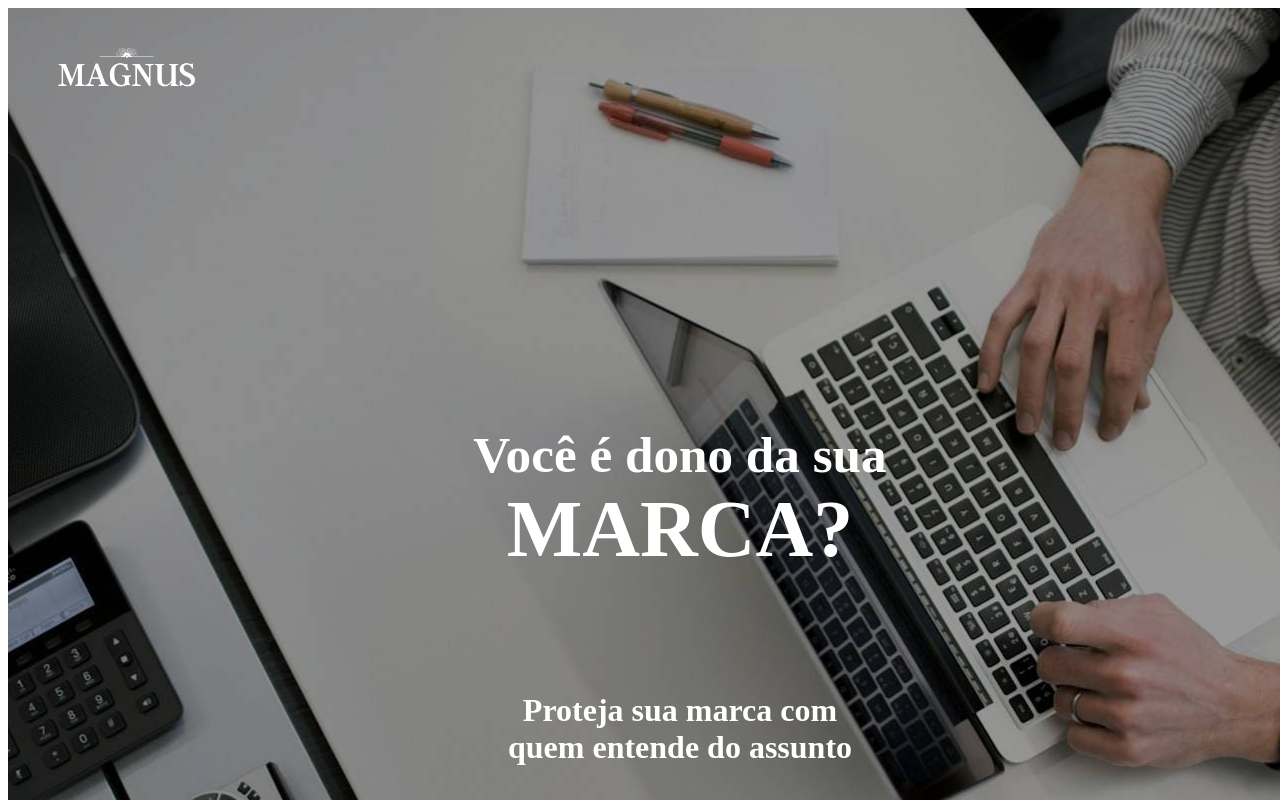
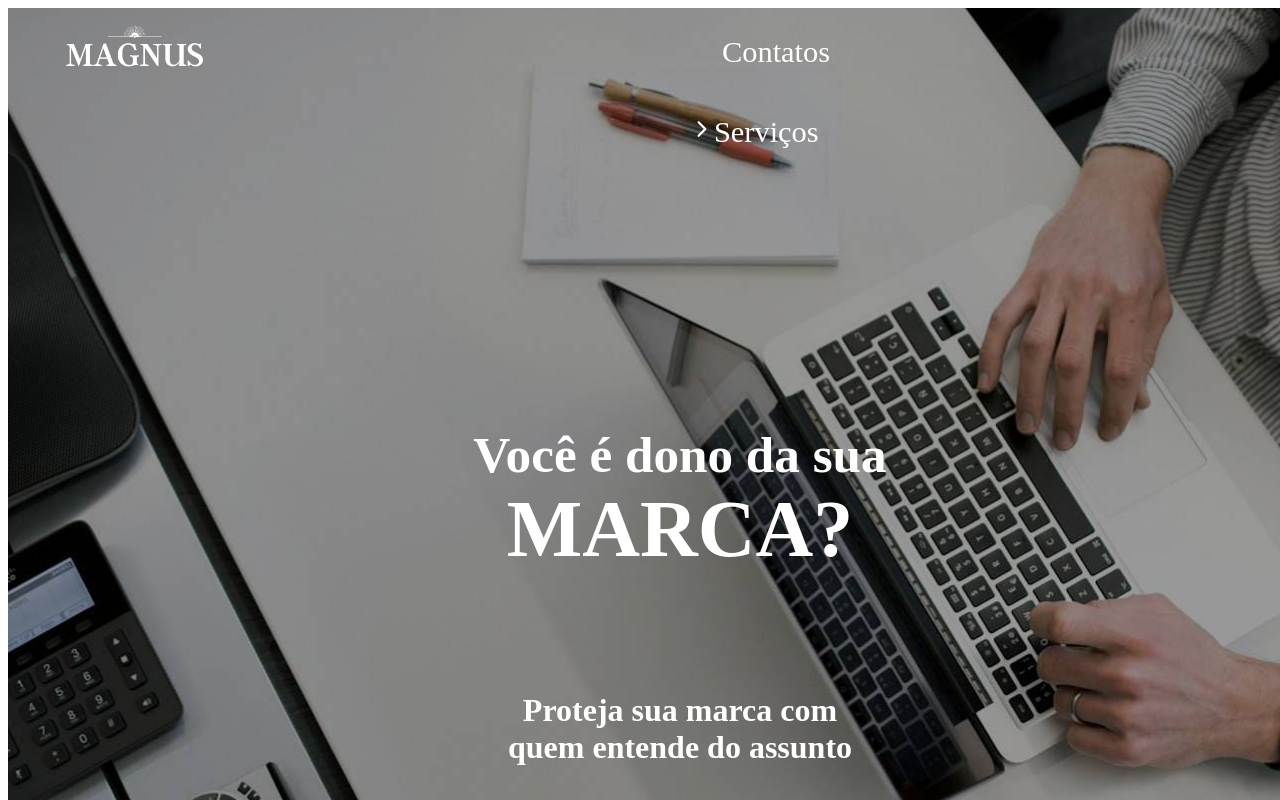
Before and after one commit to brenooduarte/site-magnus, a React (Vite) app: page / in a window 1280 px wide. Shown: the top 800 px of the page. Built offline with nearby package versions, Linux system fonts and the light colour scheme; the HTML template or start-up script is replaced by a standard one.

Commit message:
feat: implement menu sandwich

```diff
--- a/package.json
+++ b/package.json
@@ -12,6 +12,8 @@
   "dependencies": {
     "react": "^18.2.0",
     "react-dom": "^18.2.0",
+    "react-icons": "^5.1.0",
+    "react-router-dom": "^6.22.3",
     "scss": "^0.2.4",
     "swiper": "^11.1.0"
   },
--- a/src/App.jsx
+++ b/src/App.jsx
@@ -1,7 +1,15 @@
 import Home from "./pages/Home/index.jsx";
+import { BrowserRouter, Route, Routes } from "react-router-dom";
 
 function App() {
-  return <Home />;
+  return (
+    <BrowserRouter>
+      <Routes>
+        {/* <Route path="/login" element={<Login />} /> */}
+        <Route path="" element={<Home />} />
+      </Routes>
+    </BrowserRouter>
+  );
 }
 
 export default App;
--- /dev/null
+++ b/src/components/Header/index.jsx
@@ -0,0 +1,97 @@
+import { Link } from "react-router-dom";
+import "./styles.scss";
+import { useState, useEffect } from "react";
+
+import magnusWhiteLogo from "../../assets/magnus-white-logo.svg";
+import { IoIosArrowForward } from "react-icons/io";
+
+function Header() {
+  const [showMenu, setShowMenu] = useState(false);
+  const [hasScrolled, setHasScrolled] = useState(false);
+  const [showServicesDropdown, setShowServicesDropdown] = useState(false);
+  const [turnArrow, setTurnArrow] = useState(false);
+
+  const toggleArrow = () => {
+    setTurnArrow(!turnArrow);
+  };
+
+  const toggleMenu = () => {
+    setShowMenu(!showMenu);
+  };
+
+  const toggleServicesDropdown = () => {
+    setShowServicesDropdown(!showServicesDropdown);
+  };
+
+  useEffect(() => {
+    const handleScroll = () => {
+      const threshold = 50;
+      setHasScrolled(window.scrollY > threshold);
+    };
+
+    window.addEventListener("scroll", handleScroll);
+
+    return () => window.removeEventListener("scroll", handleScroll);
+  }, []);
+
+  return (
+    <header
+      className={`header ${showMenu ? "background" : ""}${
+        hasScrolled ? " background" : ""
+      }`}
+    >
+      <Link id="link-logo" to="/">
+        <img
+          className="magnus-logo"
+          src={magnusWhiteLogo}
+          alt="Logotipo branco Magnus"
+        />
+      </Link>
+      <nav className={`menuSandwich ${showMenu ? "show" : ""}`}>
+        <Link to="/">Home</Link>
+        <Link to="#">Contatos</Link>
+        <Link
+          id="option-arrow"
+          onClick={() => {
+            toggleServicesDropdown(), toggleArrow();
+          }}
+        >
+          <span
+            className={`arrow ${
+              turnArrow ? "turn-on-dropdown-arrow" : "turn-off-dropdown-arrow"
+            }`}
+          >
+            <IoIosArrowForward />
+          </span>
+          Serviços
+        </Link>
+        {showServicesDropdown && (
+          <ul className="services-dropdown">
+            <li>
+              <Link to="/registrar-marca<">Registrar minha marca</Link>
+            </li>
+            <li>
+              <Link to="/oposicao">Fui alvo de oposição</Link>
+            </li>
+            <li>
+              <Link to="/marca-indeferida">Marca foi indeferida</Link>
+            </li>
+            <li>
+              <Link to="/registrar-software">Registrar software</Link>
+            </li>
+            <li>
+              <Link to="/consultoria">Consultoria</Link>
+            </li>
+          </ul>
+        )}
+      </nav>
+      <div className="menuButton" onClick={toggleMenu}>
+        <span className="linha"></span>
+        <span className="linha"></span>
+        <span className="linha"></span>
+      </div>
+    </header>
+  );
+}
+
+export default Header;
--- /dev/null
+++ b/src/components/Header/styles.scss
@@ -0,0 +1,138 @@
+@import "/src/global.scss";
+
+.header {
+  z-index: 3;
+  width: 100%;
+  height: 6.5rem;
+  color: var(--white);
+  background-color: none;
+  display: flex;
+  align-items: center;
+  justify-content: space-between;
+  padding: 0 3rem;
+  position: fixed;
+  top: 0;
+
+  transition: background-color 0.3s ease-in-out;
+}
+
+.header span {
+  font-size: 1.5rem;
+  font-weight: bold;
+}
+
+#link-logo {
+  padding: 0;
+  width: 10rem;
+  justify-content: start;
+}
+
+.header a {
+  display: flex;
+  align-items: center;
+  text-decoration: none;
+  color: white;
+  font-size: 1.9rem;
+  align-self: center;
+  height: 5rem;
+  padding: 0 7rem;
+  width: 100%;
+}
+
+#option-arrow {
+  padding: 0 5rem;
+}
+
+.magnus-logo {
+  object-fit: cover;
+  height: 4rem;
+  width: 10rem;
+}
+
+@media (max-width: 768px) {
+  .header.background {
+    background-color: $color-black;
+  }
+
+  .menuButton {
+    width: 3rem;
+    height: 3rem;
+    position: absolute;
+    right: 3rem;
+    cursor: pointer;
+    display: flex;
+    flex-direction: column;
+    align-items: center;
+    justify-content: space-evenly;
+  }
+
+  .linha {
+    display: block;
+    width: 100%;
+    height: 2px;
+    background-color: white;
+  }
+
+  .menuSandwich {
+    height: 100vh;
+    opacity: 0;
+    flex-direction: column;
+    position: absolute;
+    top: 6.5rem;
+    right: 0;
+    background-color: $color-black;
+    padding-top: 5rem;
+    width: 100%;
+    z-index: -1;
+
+    visibility: hidden;
+    transition: opacity 0.3s ease-in-out, visibility 0.3s;
+  }
+
+  .menuSandwich.show {
+    display: flex;
+    opacity: 1;
+    z-index: 3;
+    visibility: visible;
+    transition: opacity 0.3s ease-in-out, visibility 0.3s;
+  }
+
+  .services-dropdown {
+    padding: 10px;
+    border-radius: 5px;
+    z-index: 1;
+    display: none;
+  }
+
+  .services-dropdown li {
+    list-style: none;
+    margin-bottom: 5px;
+  }
+
+  .services-dropdown a {
+    text-decoration: none;
+    font-size: 1.5rem;
+    height: 3rem;
+    padding: 0 8rem;
+    color: $color-yellow;
+  }
+
+  .arrow {
+    margin-right: 5px;
+    transition: transform 0.3s ease;
+  }
+
+  .turn-on-dropdown-arrow {
+    transform: rotate(90deg);
+    transform-origin: center;
+  }
+
+  .turn-off-dropdown-arrow {
+    transform: rotate(0deg);
+    transform-origin: center;
+  }
+
+  .menuSandwich.show .services-dropdown {
+    display: block;
+  }
+}
--- a/src/components/sections/Initial/index.jsx
+++ b/src/components/sections/Initial/index.jsx
@@ -2,17 +2,19 @@ import "./styles.scss";
 import backgroundImage from "../../../assets/image-initial.jpg";
 import magnusWhiteLogo from "../../../assets/magnus-white-logo.svg";
 import whatsappIcon from "../../../assets/whatsapp-icon.png";
+import Header from "../../Header";
 
 const Initial = () => {
   return (
     <section id="initial-section">
-      <header>
+      {/* <header>
         <img
           className="magnus-logo"
           src={magnusWhiteLogo}
           alt="Logotipo branco Magnus"
         />
-      </header>
+      </header> */}
+      <Header />
 
       <div id="info-container">
         <h1 id="initial-title">
--- a/src/components/sections/Initial/styles.scss
+++ b/src/components/sections/Initial/styles.scss
@@ -50,15 +50,6 @@
       width: 2.5rem;
     }
   }
-}
-
-.magnus-logo {
-  position: absolute;
-  z-index: 2;
-  object-fit: cover;
-  height: 3rem;
-  width: 10rem;
-  margin: 2.5rem;
 }
 
 #bg-initial {
```
Also changed, not shown: 1 other file (tests, documents, lock files or other folders).
